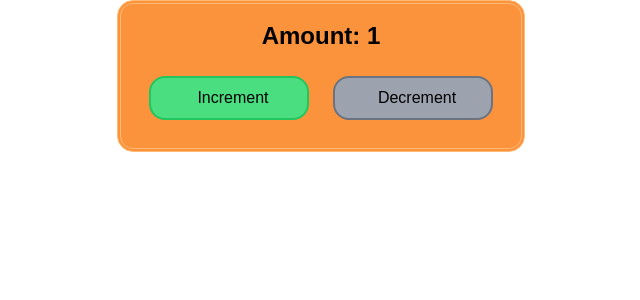
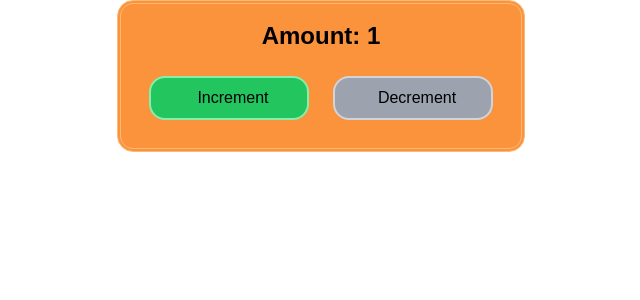
Before and after one commit to chrisracicot/cprg306-assignments, a Next.js app: page /week-4 in a window 1280 px wide. Shown: the top 300 px of the page, without its empty margins (319-959 px from the left). Built offline with nearby package versions, Linux system fonts and the light colour scheme.

Commit message:
Updated button colours

```diff
--- a/app/week-4/new-item.js
+++ b/app/week-4/new-item.js
@@ -23,8 +23,8 @@ export default function NewItem() {
       <button
         className={`w-40 p-2 pl-4 m-3 rounded-2xl text-black ${
           quantity >= 20
-            ? "bg-gray-400 border-solid border-2 border-gray-500"
-            : "bg-green-400 border-solid border-2 border-green-500" // Default
+            ? "bg-gray-400 border-solid border-2 border-gray-300"
+            : "bg-green-500 border-solid border-2 border-green-300 hover:bg-green-400" // Default
         }`}
         disabled={quantity >= 20}
         onClick={increment}
@@ -34,8 +34,8 @@ export default function NewItem() {
       <button
         className={`w-40 p-2 pl-4 m-3 rounded-2xl text-black ${
           quantity <= 1
-            ? "bg-gray-400 border-solid border-2 border-gray-500"
-            : "bg-green-400 border-solid border-2 border-green-500"
+            ? "bg-gray-400 border-solid border-2 border-gray-300"
+            : "bg-green-500 border-solid border-2 border-green-300 hover:bg-green-400" // Default
         }`}
         disabled={quantity <= 1}
         onClick={() => setCount(quantity - 1)}
```
